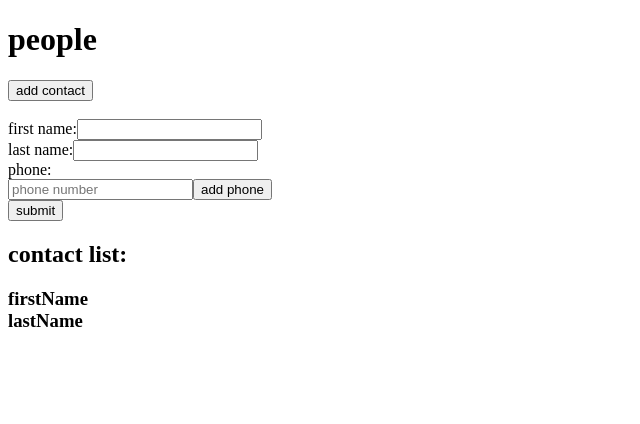
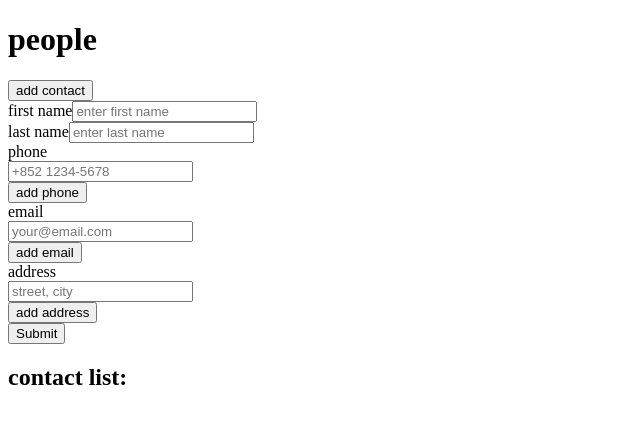
Before and after one commit to JadeChan03/web-contact-manager, a React (Vite) app: page / in a window 1280 px wide. Both pictures are taken after a click on the button "add contact". Shown: the top 424 px of the page, without its empty margins (0-640 px from the left). Built offline with nearby package versions, Linux system fonts and the light colour scheme.

Commit message:
created DynamicInput component and created custom hooks for AddContact form

```diff
--- a/src/components/AddContact/AddContact.tsx
+++ b/src/components/AddContact/AddContact.tsx
@@ -3,63 +3,41 @@ import { useAppDispatch } from '../../redux/hooks';
 import { nanoid } from '@reduxjs/toolkit';
 import { contactAdded } from '../../redux/slices/contactsSlice';
 import { type Contact } from '../../types/contactTypes';
+import { useDynamicForm } from '../../hooks/useDynamicForm';
+import { DynamicInput } from '../DynamicInput/DynamicInput';
 
 export const AddContact = () => {
   const initialValues = {
+    id: '',
     firstName: '',
     lastName: '',
-    phones: [''], // starts with one empty phone input
+    phones: [''],
+    emails: [''],
+    addresses: [''],
   };
-  // input value state
-  const [values, setValues] = useState(initialValues);
+  const {
+    values,
+    setValues,
+    handleChange,
+    handleDynamicChange,
+    addDynamicField,
+    deleteDynamicField,
+  } = useDynamicForm(initialValues);
+
   // visibility state (toggle form)
   const [visibility, setVisibility] = useState(false);
-  // get 'dispatch' method from the store
-  const dispatch = useAppDispatch();
-  // handles addContact button click
-
   const handleClick = (e: React.MouseEvent<HTMLButtonElement>) => {
     e.preventDefault();
     setVisibility(true);
   };
-  // updates single input values ie. firstName, lastName
-  const handleChange = (e: React.ChangeEvent<HTMLInputElement>) => {
-    const { name, value } = e.currentTarget;
-    setValues({ ...values, [name]: value });
-  };
+  // get 'dispatch' method from the store
+  const dispatch = useAppDispatch();
 
-  // updates input values w/ the option to add multiple inputs ie. phones
-  // update a specific phone number by index
-  const handlePhoneChange = (index: number, value: string) => {
-    const newPhones = [...values.phones];
-    newPhones[index] = value;
-    setValues({ ...values, phones: newPhones });
-  };
-
-  // add a new empty phone input
-  const handleAddPhone = () => {
-    setValues({ ...values, phones: [...values.phones, ''] });
-  };
-
-  const handleDeletePhone = (index: number) => {
-    console.log('delete clicked');
-    // remove current phone from new phone list
-    const filteredPhones = values.phones.filter((_, i) => i !== index);
-    console.log('filteredPhones ', filteredPhones);
-    console.log('index ', index);
-    setValues({ ...values, phones: filteredPhones });
-    console.log('values ', values);
-  };
-
-  const submitHandler = (e: React.FormEvent<HTMLFormElement>) => {
+  const handleSubmit = (e: React.FormEvent<HTMLFormElement>) => {
     // prevent server submission
     e.preventDefault();
 
-    // string
-    const firstName = e.currentTarget.firstName.value;
-    const lastName = e.currentTarget.lastName.value;
-    // an array
-    const phones = e.currentTarget.phones.value;
+    const { firstName, lastName, phones, emails, addresses } = values;
 
     // create contact card object and dispatch 'contactAdded' action
     const newContact: Contact = {
@@ -67,14 +45,18 @@ export const AddContact = () => {
       firstName,
       lastName,
       phones,
+      emails,
+      addresses,
     };
+    console.log('object being dispatched ', newContact);
     dispatch(contactAdded(newContact));
 
     e.currentTarget.reset();
 
     // close form
     setVisibility(false);
-    // clear input fields
+
+    // // clear input fields
     setValues(initialValues);
   };
 
@@ -82,56 +64,64 @@ export const AddContact = () => {
     <>
       <button onClick={handleClick}>add contact</button>
 
-      {visibility ? (
-        <form onSubmit={submitHandler}>
-          <br/>
-          <label>first name:</label>
+      {visibility && (
+        <form onSubmit={handleSubmit}>
+          {/* simple inputs */}
+          <div>
+          <label>first name</label>
           <input
-            type="text"
             name="firstName"
+            placeholder="enter first name"
             value={values.firstName}
             onChange={handleChange}
-            required={true}
-          ></input>
-          <br/>
-          <label>last name:</label>
+          />
+          </div>
+          <div>
+          <label>last name</label>
           <input
-            type="text"
             name="lastName"
+            placeholder="enter last name"
             value={values.lastName}
             onChange={handleChange}
-            required={true}
-          ></input>
-          <br/>
-          <label>phone: </label>
-          {values.phones.map((phone, index) => (
-            <>
-              <br/>
-              <input
-                key={index}
-                type="tel"
-                name="phones"
-                value={values.phones[index]}
-                onChange={(e) => handlePhoneChange(index, e.target.value)}
-                placeholder="phone number"
-                required={true}
-              ></input>
+          />
+          </div>
+          {/* phone numbers */}
+          <DynamicInput
+          fieldName="phones"
+          values={values.phones}
+          label="phone"
+          onChange={handleDynamicChange}
+          onAdd={addDynamicField}
+          onDelete={deleteDynamicField}
+          inputType="tel"
+          placeholder="+852 1234-5678"
+          />
+          {/* emails */}
+          <DynamicInput
+          fieldName="emails"
+          values={values.emails}
+          label="email"
+          onChange={handleDynamicChange}
+          onAdd={addDynamicField}
+          onDelete={deleteDynamicField}
+          inputType="email"
+          placeholder="your@email.com"
+          />
+          {/* addresses */}
+          <DynamicInput
+            fieldName="addresses"
+            values={values.addresses}
+            label="address"
+            onChange={handleDynamicChange}
+            onAdd={addDynamicField}
+            onDelete={deleteDynamicField}
+            inputType="textarea"
+            placeholder="street, city"
+          />
 
-              {/* show delete button only when multiple phones exist */}
-              {values.phones.length > 1 && (
-                <button type="button" onClick={() => handleDeletePhone(index)}>
-                  Delete
-                </button>
-              )}
-            </>
-          ))}
-          <button onClick={handleAddPhone}> add phone </button>
-          <></>
-          <br/>
-          <button type="submit">submit</button>
+          {/* submit button */}
+          <button type="submit">Submit</button>
         </form>
-      ) : (
-        <></>
       )}
     </>
   );
--- a/src/components/ContactCard/ContactCard.tsx
+++ b/src/components/ContactCard/ContactCard.tsx
@@ -1,9 +1,23 @@
 import { type Contact } from '../../types/contactTypes';
 
-export const ContactCard: React.FC<{ contact: Contact }> = ({contact}) => {
-  return <div>
-	{contact.firstName}
-	<br/>
-	{contact.lastName}
-  </div>;
-};
+export const ContactCard: React.FC<{ contact: Contact }> = ({ contact }) => (
+  <div className='contact-card'>
+    {`${contact.firstName} ${contact.lastName}`}
+    <br />
+	<ul>
+    {contact.phones.map((phone, index) => (
+		<li key={index}>{phone}</li>
+	))}
+	</ul>
+  <ul>
+    {contact.emails.map((email, index) => (
+		<li key={index}>{email}</li>
+	))}
+	</ul>
+  <ul>
+    {contact.addresses.map((addr, index) => (
+		<li key={index}>{addr}</li>
+	))}
+	</ul>
+  </div>
+);
--- a/src/components/ContactList/ContactList.tsx
+++ b/src/components/ContactList/ContactList.tsx
@@ -6,11 +6,7 @@ export const ContactList = () => {
   const contacts = useAppSelector((state) => state.contacts);
 
   const renderedContactList = contacts.map((contact) => (
-    <div className="contact-card" key={contact.id}>
-      <h3>
-        <ContactCard contact={contact} />
-      </h3>
-    </div>
+      <ContactCard contact={contact} key={contact.id}/>
   ));
 
   return (
--- /dev/null
+++ b/src/components/DynamicInput/DynamicInput.tsx
@@ -0,0 +1,52 @@
+import { type DynamicInputProps } from '../../types/dynamicFormTypes';
+
+export const DynamicInput: React.FC<DynamicInputProps> = ({
+  fieldName,
+  values,
+  label,
+  onChange,
+  onAdd,
+  onDelete,
+  inputType = 'text',
+  placeholder = '',
+  addButtonText = `add ${label}`,
+  showRemove = true,
+}) => {
+  return (
+    <div className="dynamic-section">
+      <label>{label}</label>
+      {values.map((value, index) => (
+        <div key={`${fieldName}-${index}`} className="dynamic-input-group">
+          <input
+            type={inputType}
+            value={value}
+            onChange={(e) => onChange(fieldName, index, e.target.value)}
+            placeholder={placeholder}
+            aria-label={`${label} ${index + 1}`}
+          />
+
+          {showRemove && values.length > 1 && (
+            <button
+              type="button"
+              onClick={() => onDelete(fieldName, index)}
+              className="remove-button"
+              aria-label={`remove ${label} ${index + 1}`}
+            >
+              &times;
+            </button>
+          )}
+        </div>
+      ))}
+
+      <button
+        type="button"
+        onClick={() => onAdd(fieldName)}
+        className="add-button"
+      >
+        {addButtonText}
+      </button>
+    </div>
+  );
+};
+
+export default DynamicInput;
--- /dev/null
+++ b/src/hooks/useDynamicForm.ts
@@ -0,0 +1,62 @@
+import { useState } from 'react';
+import { type Contact } from '../types/contactTypes';
+
+type ContactField = keyof Contact;
+
+export const useDynamicForm = (initialValues: Contact) => {
+  const [values, setValues] = useState<Contact>(initialValues);
+
+  // generic handler for simple inputs
+  const handleChange = (e: React.ChangeEvent<HTMLInputElement>) => {
+    const { name, value } = e.target;
+    setValues(prev => ({
+      ...prev,
+      [name]: value
+    }));
+  };
+
+  // handler for dynamic array inputs
+  const handleDynamicChange = (
+    fieldName: ContactField,
+    index: number,
+    value: string
+  ) => {
+    setValues(prev => ({
+      ...prev,
+      [fieldName]: (prev[fieldName] as string[]).map((item, i) =>
+        i === index ? value : item
+      )
+    }));
+  };
+
+  // add new entry to any dynamic array
+  const addDynamicField = (
+    fieldName: ContactField,
+    initialValue = ''
+  ) => {
+    setValues(prev => ({
+      ...prev,
+      [fieldName]: [...(prev[fieldName] as string[]), initialValue]
+    }));
+  };
+
+  // remove entry from any dynamic array
+  const deleteDynamicField = (
+    fieldName: ContactField,
+    index: number
+  ) => {
+    setValues(prev => ({
+      ...prev,
+      [fieldName]: (prev[fieldName] as string[]).filter((_, i) => i !== index)
+    }));
+  };
+
+  return {
+    values,
+    setValues,
+    handleChange,
+    handleDynamicChange,
+    addDynamicField,
+    deleteDynamicField
+  };
+};
--- a/src/pages/Home/Home.tsx
+++ b/src/pages/Home/Home.tsx
@@ -1,11 +1,9 @@
 import { ContactList } from '../../components/ContactList/ContactList'
 import { AddContact } from '../../components/AddContact/AddContact'
-// import { AddContactForm } from '../../components/AddContact/AddContactForm'
 function Home() {
 	return (
 		<>
 		<h1>people</h1>
-		{/* <AddContactForm/> */}
 		<AddContact/>
 		<ContactList/>
 
--- a/src/redux/slices/contactsSlice.ts
+++ b/src/redux/slices/contactsSlice.ts
@@ -6,7 +6,7 @@ import { type Contact } from '../../types/contactTypes';
 
 // initial state of ContactList
 const initialState: Contact[] = [
-  { id: 'testID', firstName: 'firstName', lastName: 'lastName', phones: ['00000000'] },
+  // { id: 'testID', firstName: 'firstName', lastName: 'lastName', phones: ['12341234'], emails: ['name@email.com'], addresses:['test-address'] },
 ];
 
 export const contactsSlice = createSlice({
--- a/src/types/contactTypes.ts
+++ b/src/types/contactTypes.ts
@@ -1,7 +1,8 @@
-
 export interface Contact {
 	id: string;
 	firstName: string;
 	lastName: string;
 	phones: string[];
+	emails: string[];
+    addresses: string[];
   }
--- /dev/null
+++ b/src/types/dynamicFormTypes.ts
@@ -0,0 +1,15 @@
+import { type Contact } from '../types/contactTypes';
+type ContactField = keyof Contact;
+
+export interface DynamicInputProps {
+	fieldName: ContactField;
+	values: string[];
+	label: string;
+	onAdd: (fieldName: ContactField) => void;
+	onDelete: (fieldName: ContactField, index: number) => void;
+	onChange: (fieldName: ContactField, index: number, value: string) => void;
+	inputType?: React.HTMLInputTypeAttribute; // 'text' | 'tel' | 'email' etc.
+	placeholder?: string;
+	addButtonText?: string;
+	showRemove?: boolean;
+  }
```
Also changed, not shown: src/components/AddContact/AddContactForm.tsx (+131 -45 lines), src/components/Input/Input.tsx (deleted, +0 -35 lines).
